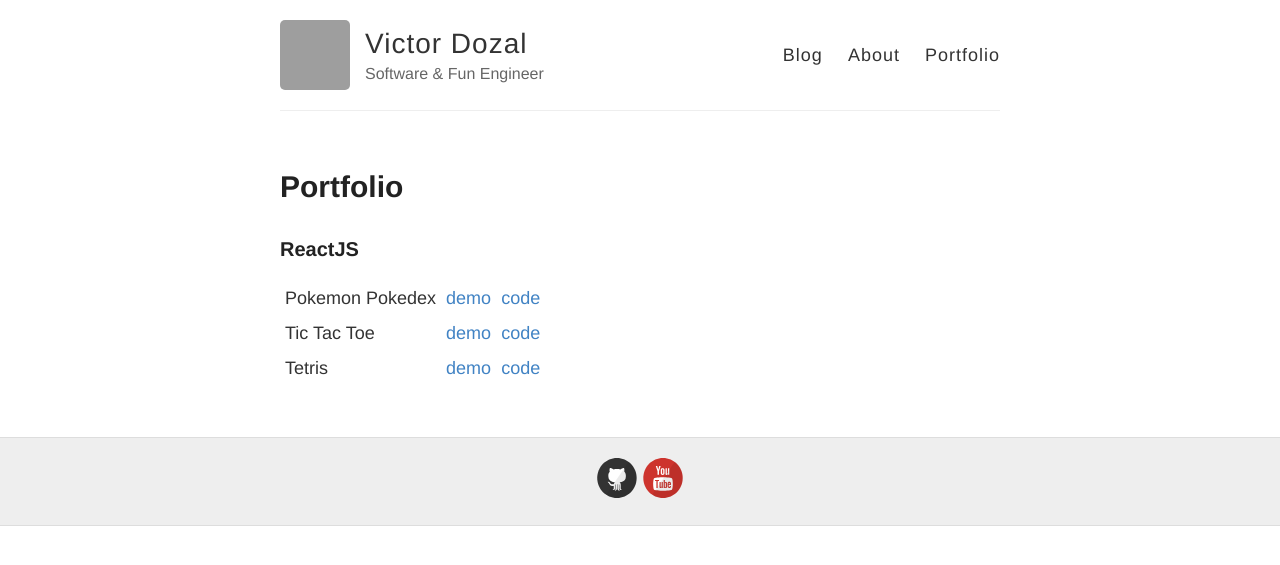
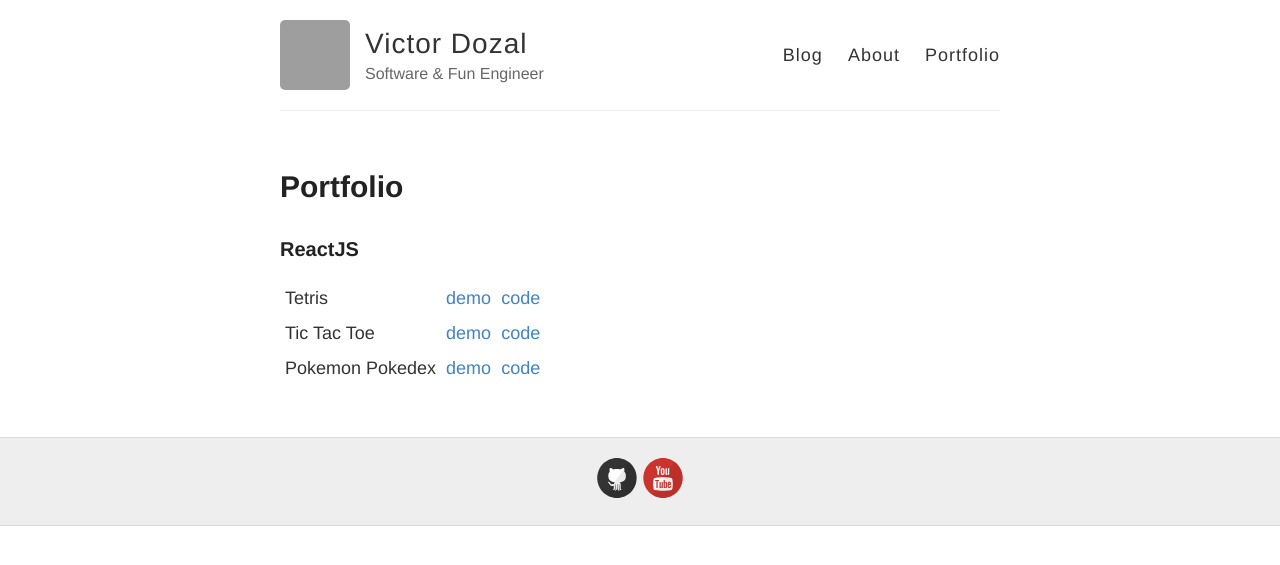
Before and after one commit to viiqswim/viiqswim.github.io, a Jekyll site: the page built from portfolio.md, in a window 1280 px wide. Shown: the top 565 px of the page. Built offline with Jekyll 4.4.1, drawn with Linux system fonts in a browser that asks for light colours; grey boxes are pictures that could not be loaded.

Commit message:
Reordered projects

```diff
--- a/portfolio.md
+++ b/portfolio.md
@@ -7,6 +7,6 @@ permalink: /portfolio/
 ### ReactJS
 
 |:---	            |:---	|:---	|
+|   Tetris      	|   [demo](https://viiqswim.github.io/tetris-redux)	            |   [code](https://github.com/viiqswim/tetris-redux)	    |
+|   Tic Tac Toe 	|   [demo](https://viiqswim.github.io/tic-tac-toe-react/demo/)	|   [code](https://github.com/viiqswim/tic-tac-toe-react)	|
 |   Pokemon Pokedex	|   [demo](https://viiqswim.github.io/pokedex-react-redux/)	    |   [code](https://github.com/viiqswim/pokedex-react-redux)	|
-|   Tic Tac Toe 	|   [demo](https://viiqswim.github.io/tic-tac-toe-react/demo/)	|   [code](https://github.com/viiqswim/tic-tac-toe-react)	|
-|   Tetris      	|   [demo](https://viiqswim.github.io/tetris-redux)	            |   [code](https://github.com/viiqswim/tetris-redux)	    |
```
